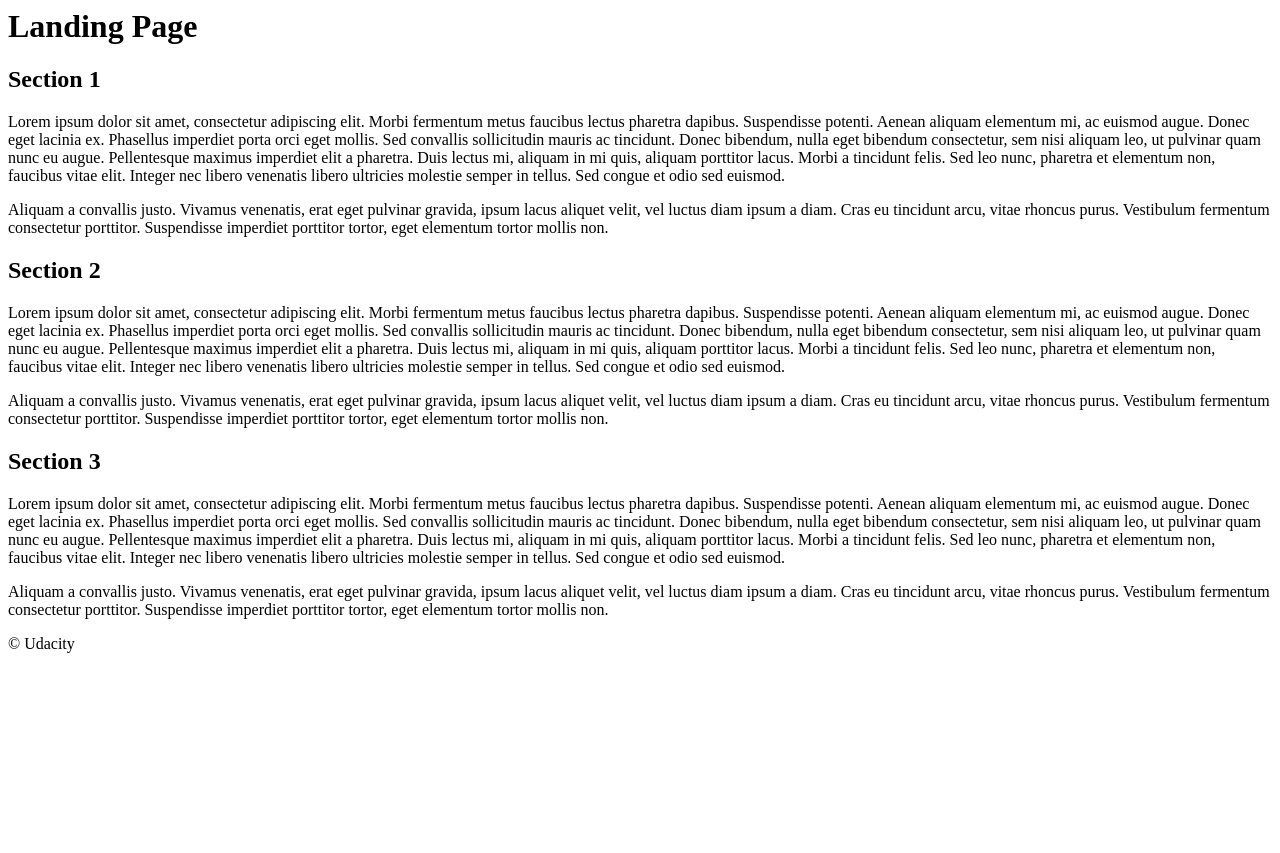
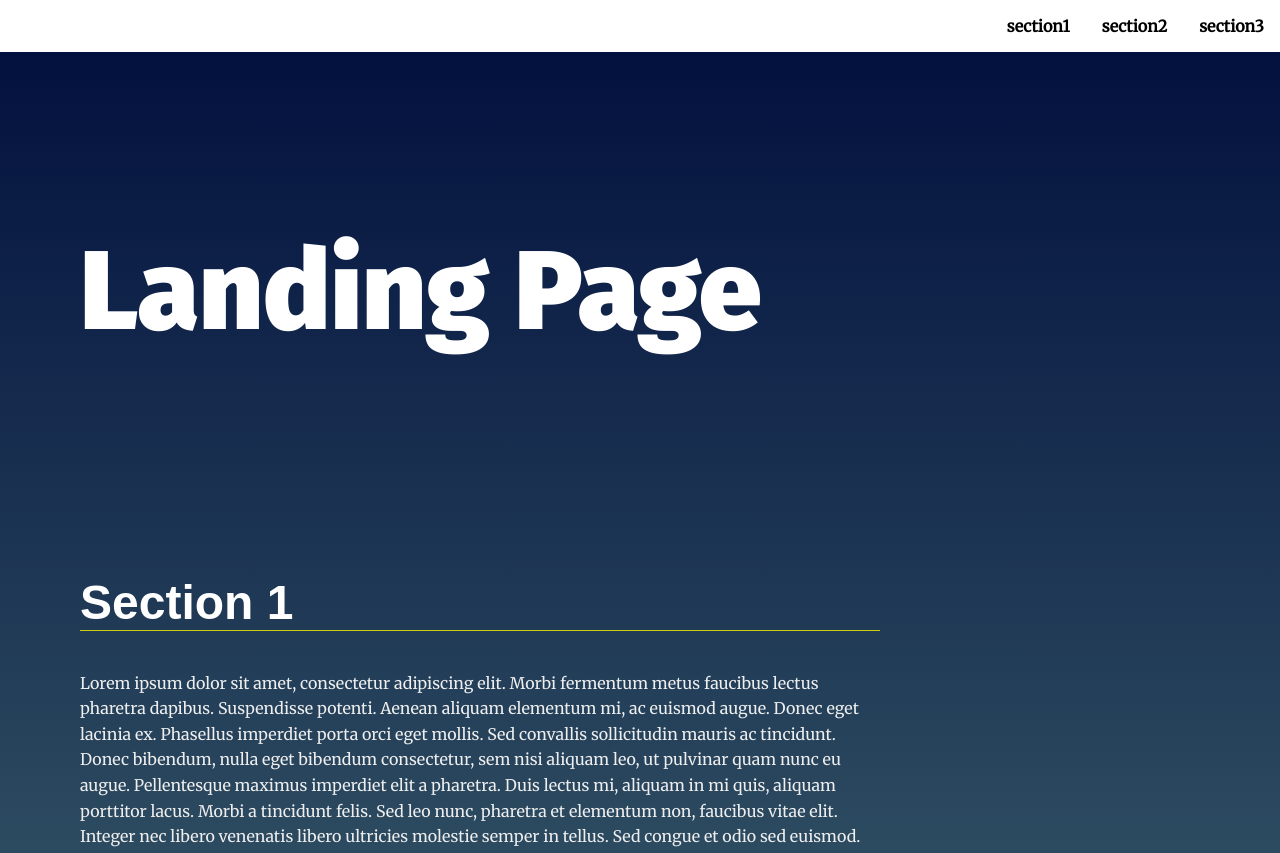
Before and after one commit to abdelrahman35/Fwd-Landing-Page-Project, a plain HTML site: page index.html in a window 1280 px wide. Shown: the top 853 px of the page. Before the commit the page ends 800 px from the top, so only its background shows below. Drawn offline with Linux system fonts and the light colour scheme.

Commit message:
fix issues

```diff
--- a/css/style.css
+++ b/css/style.css
@@ -77,7 +77,7 @@ section {
 }
 
 .navbar__menu .menu__link {
-  display: block;
+  display: inline-block;
   padding: 1em;
   font-weight: bold;
   text-decoration: none;
--- a/index.html
+++ b/index.html
@@ -11,7 +11,7 @@
       rel="stylesheet"
     />
     <!-- Load Styles -->
-    <link href="css/styles.css" rel="stylesheet" />
+    <link href="css/style.css" rel="stylesheet" />
   </head>
   <body>
     <!-- HTML Follows BEM naming conventions
@@ -112,6 +112,6 @@
     <footer class="page__footer">
       <p>&copy Udacity</p>
     </footer>
-    <script src="/js/app.js"></script>
+    <script src="/js/main.js"></script>
   </body>
 </html>
--- a/js/main.js
+++ b/js/main.js
@@ -1,46 +1,37 @@
-// storing navbar in a variable
-var navBarList = document.getElementById("navbar__list");
-// storing sections in a HTML collection to loop on it
-var sections = document.getElementsByTagName("section");
-// a function loops on the section names and append a li tag as a child of the navbar
-// depending on the number of sections
-const navBarFunction = () => {
-  for (let i = 0; i < sections.length; i++) {
-    var navItem = document.createElement("li");
-    navItem.innerHTML = `<a  data-nav='${sections[i].id}' class="navbar__menu menu__link" href="#${sections[i].id}">${sections[i].id}</a>`;
-    navBarList.appendChild(navItem);
+// Declarations
+let navBarList = document.getElementsByTagName("ul")[0];
+let sectionsArray = document.getElementsByTagName("section");
+
+// first request:
+(function () {
+  for (let i = 0; i < sectionsArray.length; i++) {
+    let navLink = document.createElement("a");
+    navLink.classList.add("menu__link");
+    navLink.setAttribute("href", `#${sectionsArray[i].id}`);
+    navLink.innerHTML = sectionsArray[i].id;
+    navBarList.appendChild(navLink);
+  }
+})();
+
+// second request
+window.onscroll = () => {
+  for (let i = 0; i < sectionsArray.length; i++) {
+    if (
+      sectionsArray[i].getBoundingClientRect().bottom >= 200 &&
+      sectionsArray[i].getBoundingClientRect().top <= 100
+    ) {
+      sectionsArray[i].classList.add("your-active-class");
+    } else {
+      sectionsArray[i].classList.remove("your-active-class");
+    }
   }
 };
-
-/*
-function when scrolling in the window at certain postion for each section
-it adds the 'your-active-class' to the class list of that section
-and when scrolling and passing the section it removes the class from the class list
-//  */
-
-window.onscroll = () => {
-  Array.from(sections).forEach((section) => {
-    section.getBoundingClientRect().top <= 200 &&
-    section.getBoundingClientRect().top >= -300
-      ? section.classList.add("your-active-class")
-      : section.classList.remove("your-active-class");
-  });
-};
-
-/**
- * this function using onclick event to listen on the navbar on clicking,
- * after clicking on the nav item it prevent it default event and not scrolling
- * the it checks if the target list item of data set (declared before using id of the section)
- * if it exists then we select it and using the scrollIntoView method it set its scrolling
- * behaviour to smooth
- */
-navBarList.onclick = (listItem) => {
-  listItem.preventDefault();
-  if (listItem.target.dataset.nav) {
+// third request
+navBarList.onclick = (event) => {
+  event.preventDefault();
+  if (event.target.text) {
     document
-      .getElementById(`${listItem.target.dataset.nav}`)
+      .getElementById(`${event.target.text}`)
       .scrollIntoView({ behavior: "smooth" });
   }
 };
-
-navBarFunction();
```
